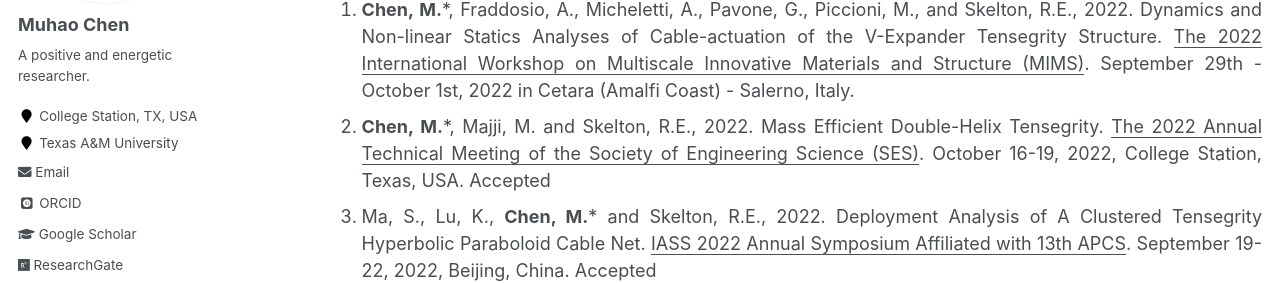
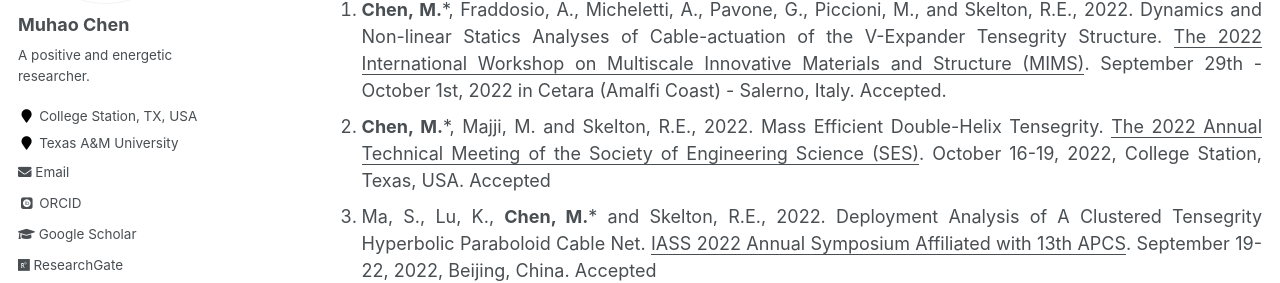
Before and after one commit to Muhao-Chen/muhao-chen.github.io, a Jekyll site: the page built from _pages/publication.md, in a window 1280 px wide and 900 px high, scrolled down 2139 px. Shown: the part 207-490 px from the top of the window. Built offline with Jekyll 4.4.1, drawn with Linux system fonts in a browser that asks for light colours; some web fonts are replaced.

Commit message:
Update publication.md

```diff
--- a/_pages/publication.md
+++ b/_pages/publication.md
@@ -47,7 +47,7 @@ His citation profile is in [Google Scholar](https://scholar.google.com/citations
 1. Shen, Y., **Chen, M.***, Majji, M. and Skelton, R.E. Markov Data-Based Reference Tracking of Tensegrity Morphing Airfoils. Submitted.
 1. Su, X., **Chen, M.***, Majji, M. and Skelton, R.E. Minimal mass design of a tensegrity tower for lunar electromagnetic launching. <u>Acta Astronautica</u>. Submitted.
 - Conference Papers
-1. **Chen, M.***, Fraddosio, A., Micheletti, A., Pavone, G., Piccioni, M., and Skelton, R.E., 2022. Dynamics and Non-linear Statics Analyses of Cable-actuation of the V-Expander Tensegrity Structure. <u>The 2022 International Workshop on Multiscale Innovative Materials and Structure (MIMS)</u>. September 29th - October 1st, 2022 in Cetara (Amalfi Coast) - Salerno, Italy.
+1. **Chen, M.***, Fraddosio, A., Micheletti, A., Pavone, G., Piccioni, M., and Skelton, R.E., 2022. Dynamics and Non-linear Statics Analyses of Cable-actuation of the V-Expander Tensegrity Structure. <u>The 2022 International Workshop on Multiscale Innovative Materials and Structure (MIMS)</u>. September 29th - October 1st, 2022 in Cetara (Amalfi Coast) - Salerno, Italy. Accepted.
 1. **Chen, M.***, Majji, M. and Skelton, R.E., 2022. Mass Efficient Double-Helix Tensegrity. <u>The 2022 Annual Technical Meeting of the Society of Engineering Science (SES)</u>. October 16-19, 2022, College Station, Texas, USA. Accepted
 1. Ma, S., Lu, K., **Chen, M.*** and Skelton, R.E., 2022. Deployment Analysis of A Clustered Tensegrity Hyperbolic Paraboloid Cable Net. <u>IASS 2022 Annual Symposium Affiliated with 13th APCS</u>. September 19-22, 2022, Beijing, China. Accepted
 1. Ma, S., **Chen, M.***, Peng, Z., Yuan, X., and Skelton, R.E., 2022. Statics of Tensergity Systems with Arbitrary Rigid Bodies. <u>IASS 2022 Annual Symposium Affiliated with 13th APCS</u>. September 19-22, 2022, Beijing, China. Accepted
```
